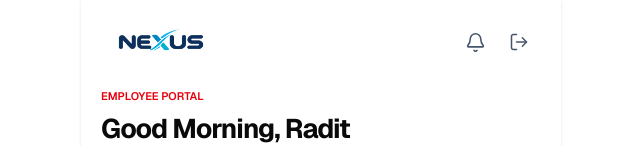
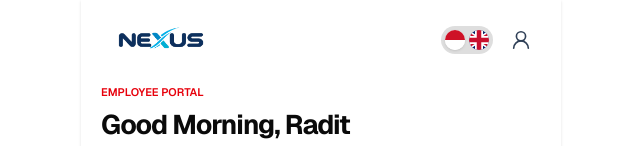
Before and after one commit to mradityooo/nexus-iconplus, a Next.js app: page / in a window 1280 px wide. Shown: the top 146 px of the page, without its empty margins (319-959 px from the left). Built offline with nearby package versions, Linux system fonts and the light colour scheme.

Commit message:
Remove notif & logout icon, diganti dengan languange dan profil

```diff
--- a/app/career-planing/page.tsx
+++ b/app/career-planing/page.tsx
@@ -123,24 +123,6 @@ export default function ReimbursementPage() {
               className="h-10 w-auto object-contain"
             />
           </div>
-          </div>
-
-          <div className="flex items-center gap-4">
-            <button
-              type="button"
-              aria-label="Notifications"
-              className="text-slate-1000 transition hover:text-red-600"
-            >
-              <Bell size={21} strokeWidth={1.8} />
-            </button>
-
-            <Link
-              href="/"
-              aria-label="Logout"
-              className="text-slate-1000 transition hover:text-red-600"
-            >
-              <LogOut size={21} strokeWidth={1.8} />
-            </Link>
           </div>
         </header>
 
--- a/app/claims/page.tsx
+++ b/app/claims/page.tsx
@@ -145,24 +145,6 @@ export default function ReimbursementPage() {
               className="h-10 w-auto object-contain"
             />
           </div>
-          </div>
-
-          <div className="flex items-center gap-4">
-            <button
-              type="button"
-              aria-label="Notifications"
-              className="text-slate-1000 transition hover:text-red-600"
-            >
-              <Bell size={21} strokeWidth={1.8} />
-            </button>
-
-            <Link
-              href="/"
-              aria-label="Logout"
-              className="text-slate-1000 transition hover:text-red-600"
-            >
-              <LogOut size={21} strokeWidth={1.8} />
-            </Link>
           </div>
         </header>
 
--- a/app/leave-attendance/page.tsx
+++ b/app/leave-attendance/page.tsx
@@ -238,24 +238,6 @@ export default function LeaveAttendancePage() {
               alt="NEXUS"
               className="h-10 w-auto object-contain"
             />
-          </div>
-
-          <div className="flex items-center gap-4">
-            <button
-              type="button"
-              aria-label="Notifications"
-              className="text-slate-900 hover:text-slate-600"
-            >
-              <Bell size={21} />
-            </button>
-
-            <Link
-              href="/"
-              aria-label="Logout"
-              className="text-slate-900 hover:text-slate-600"
-            >
-              <LogOut size={21} />
-            </Link>
           </div>
         </header>
 
--- a/app/page.tsx
+++ b/app/page.tsx
@@ -4,32 +4,20 @@ import "./globals.css";
 import { useRouter } from "next/navigation";
 import { Icon } from "@iconify/react";
 import Link from "next/link";
+import { useState } from "react";
 import {
   Bell,
   LogOut,
   CarFront,
-  ClipboardCheck,
   Fuel,
-  ReceiptText,
   ClipboardList,
   CalendarDays,
   History,
   CircleHelp,
   FileText,
-  ChevronRight,
-  CalendarClock,
-  PlaneLanding,
-  Plane,
-  PlaneTakeoff,
-  NotebookPen,
-  HandCoins,
-  Laptop,
-  Laptop2,
-  LaptopMinimal,
-  Laptop2Icon,
+  UserRound,
+  ChevronDown,
 } from "lucide-react";
-
-
 
 const services = [
   {
@@ -102,6 +90,7 @@ const activities = [
 ];
 
 export default function HomePage() {
+  const [language, setLanguage] = useState<"id" | "en">("id");
   const router = useRouter();
   return (
     <main
@@ -118,21 +107,54 @@ export default function HomePage() {
             />
           </div>
 
-          <div className="flex shrink-0 items-center gap-1.9">
+        <div className="flex shrink-0 items-center gap-2">
+          <section className="rounded-full bg-[#DEDEDE] p-1">
+            <div className="grid grid-cols-2 gap-1">
               <button
-              aria-label="Notifications"
-              className="flex h-11 w-11 items-center justify-center rounded-full text-slate-600 transition hover:bg-slate-100 active:scale-95"
+                type="button"
+                aria-label="Bahasa Indonesia"
+                aria-pressed={language === "id"}
+                onClick={() => setLanguage("id")}
+                className={`flex h-5 items-center justify-center rounded-full transition-all duration-200 ${
+                  language === "id"
+                    ? "bg-white shadow-sm"
+                    : "hover:bg-white/40"
+                }`}
               >
-              <Bell className="h-[21px] w-[21px]" strokeWidth={1.8} />
+                <img
+                  src="/id.svg"
+                  alt="Indonesia"
+                  className="h-5 w-5 rounded-full object-cover"
+                />
               </button>
 
               <button
                 type="button"
-              aria-label="Logout"
-              onClick={() => router.push('/login')}
-              className="flex h-11 w-11 items-center justify-center rounded-full text-slate-600 transition hover:bg-slate-100 active:scale-95"
+                aria-label="English"
+                aria-pressed={language === "en"}
+                onClick={() => setLanguage("en")}
+                className={`flex h-5 items-center justify-center rounded-full transition-all duration-200 ${
+                  language === "en"
+                    ? "bg-white shadow-sm"
+                    : "hover:bg-white/40"
+                }`}
               >
-              <LogOut className="h-[20px] w-[20px]" strokeWidth={1.8} />
+                <img
+                  src="/gb.svg"
+                  alt="English"
+                  className="h-5 w-5 rounded-full object-cover"
+                />
+              </button>
+            </div>
+          </section>
+
+          {/* Profile */}
+          <button
+            type="button"
+            aria-label="Open profile"
+            className="flex h-10 w-10 items-center justify-center rounded-full text-slate-700 transition hover:bg-slate-100 active:scale-95"
+          >
+            <UserRound size={22} strokeWidth={1.8} />
           </button>
         </div>
         </header>
--- a/app/pre-use-inspection/page.tsx
+++ b/app/pre-use-inspection/page.tsx
@@ -154,23 +154,6 @@ export default function PreUseInspectionPage() {
               className="h-10 w-auto object-contain"
             />
           </div>
-          </div>
-
-          <div className="flex shrink-0 items-center gap-3">
-            <button
-              type="button"
-              aria-label="Notifications"
-              className="text-slate-1000 hover:text-red-600"
-            >
-              <Bell size={21} />
-            </button>
-            <Link
-              href="/"
-              aria-label="Logout"
-              className="text-slate-1000 hover:text-red-600"
-            >
-              <LogOut size={21} />
-            </Link>
           </div>
         </header>
 
--- a/app/travel/page.tsx
+++ b/app/travel/page.tsx
@@ -142,24 +142,6 @@ export default function TravelPage() {
             />
           </div>
             </div>
-
-          <div className="flex items-center gap-4">
-            <button
-              type="button"
-              aria-label="Notifications"
-              className="text-slate-1000 transition hover:text-red-600"
-            >
-              <Bell size={21} strokeWidth={1.8} />
-            </button>
-
-            <Link
-              href="/"
-              aria-label="Logout"
-              className="text-slate-1000 transition hover:text-red-600"
-            >
-              <LogOut size={21} strokeWidth={1.8} />
-            </Link>
-          </div>
         </header>
 
         <div className="px-5 pb-8 pt-2">
--- a/app/vehicle-reservation/page.tsx
+++ b/app/vehicle-reservation/page.tsx
@@ -138,24 +138,6 @@ export default function VehicleReservationPage() {
             />
           </div>
             </div>
-
-          <div className="flex items-center gap-4">
-            <button
-              type="button"
-              aria-label="Notifications"
-              className="text-slate-1000 transition hover:text-red-600"
-            >
-              <Bell size={21} strokeWidth={1.8} />
-            </button>
-
-            <Link
-              href="/"
-              aria-label="Logout"
-              className="text-slate-1000 transition hover:text-red-600"
-            >
-              <LogOut size={21} strokeWidth={1.8} />
-            </Link>
-          </div>
         </header>
 
         <div className="px-5 pb-8 pt-2">
--- a/app/work-from-anywhere/page.tsx
+++ b/app/work-from-anywhere/page.tsx
@@ -148,24 +148,6 @@ export default function WorkFromAnywherePage() {
               alt="NEXUS"
               className="h-10 w-auto object-contain"
             />
-          </div>
-
-          <div className="flex items-center gap-4">
-            <button
-              type="button"
-              aria-label="Notifications"
-              className="text-slate-800 transition hover:text-[#0095DA]"
-            >
-              <Bell size={21} strokeWidth={1.8} />
-            </button>
-
-            <Link
-              href="/login"
-              aria-label="Logout"
-              className="text-slate-800 transition hover:text-[#0095DA]"
-            >
-              <LogOut size={21} strokeWidth={1.8} />
-            </Link>
           </div>
         </header>
 
```
Also changed, not shown: public/gb.svg (added), public/id.svg (added). Lines whose indentation alone changed are shown as unchanged.
